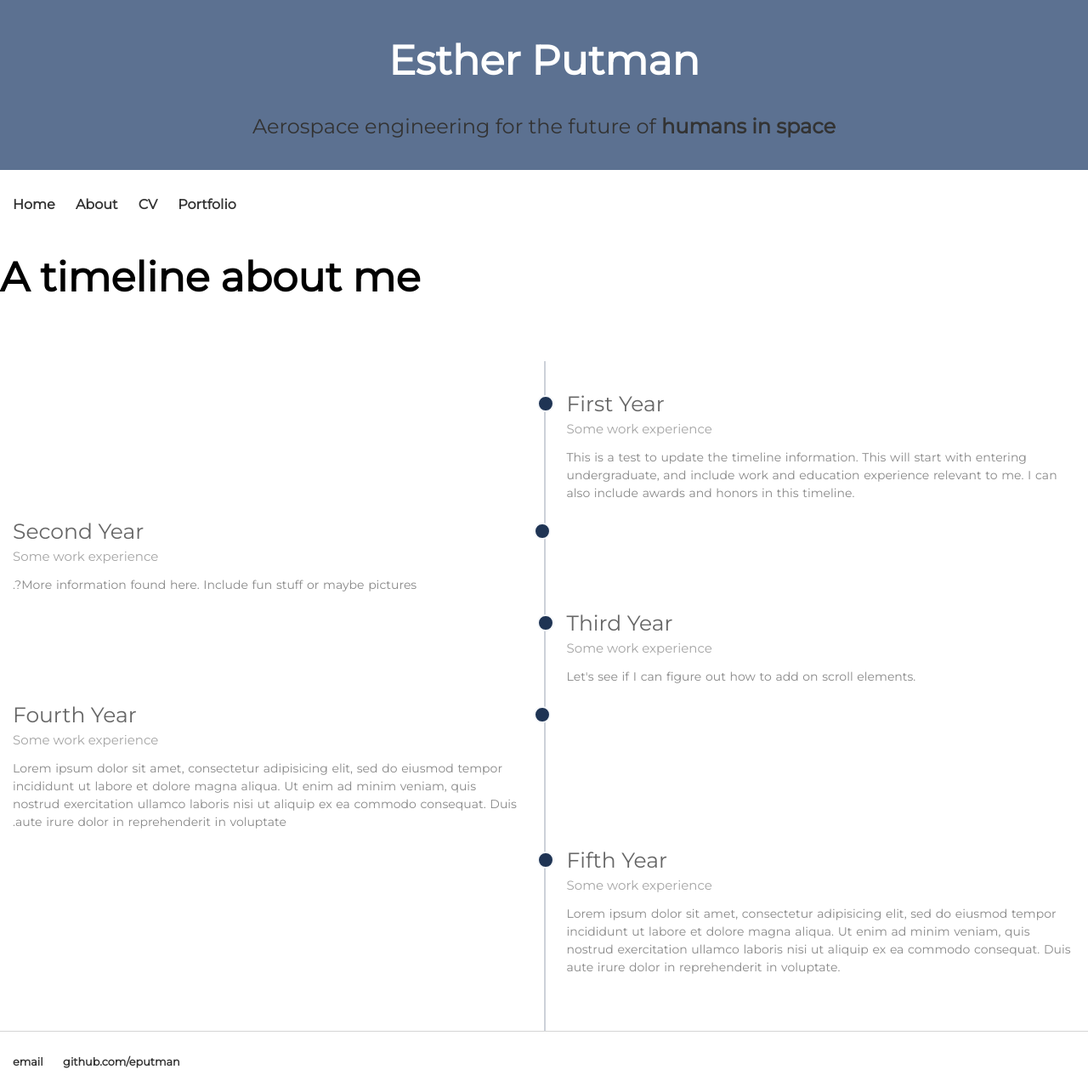
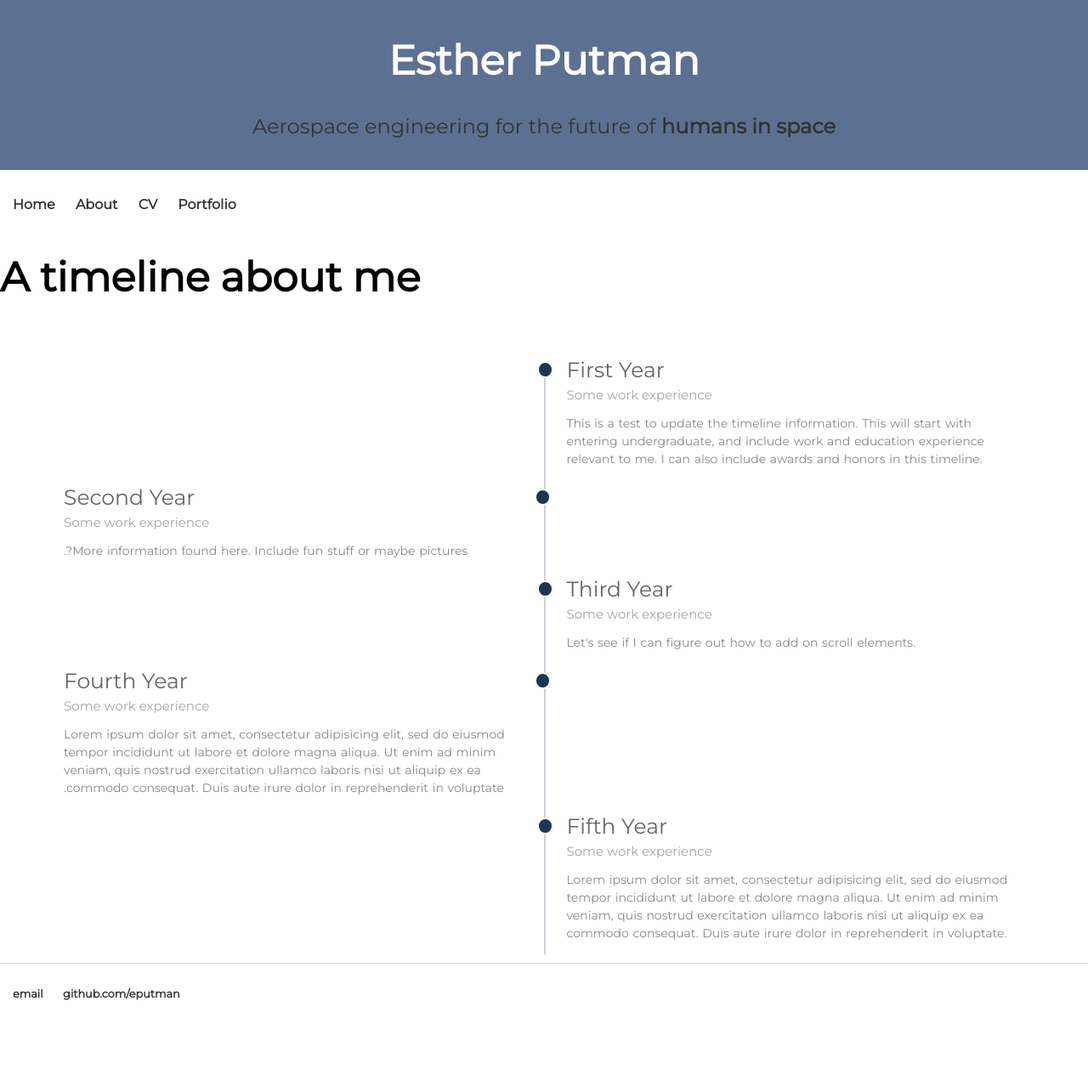
Before and after one commit to eputman/eputman.github.io, a Jekyll site: the page built from about/index.html, in a window 1280 px wide. Shown: the whole page at 85% size. Built offline with Jekyll 4.4.1, drawn with Linux system fonts in a browser that asks for light colours; after the commit the page ends 1205 px from its top, so only the background shows below that.

Commit message:
Update timeline.css

```diff
--- a/css/timeline.css
+++ b/css/timeline.css
@@ -56,8 +56,8 @@ ul.posts li {
 }
 
 .container {
-   padding: 50px 0;
-   /*margin: 50px auto;*/
+   /*padding: 50px 0;*/
+   margin: 10px 60px 10px;
    position: relative;
    overflow: hidden;
 }
```
